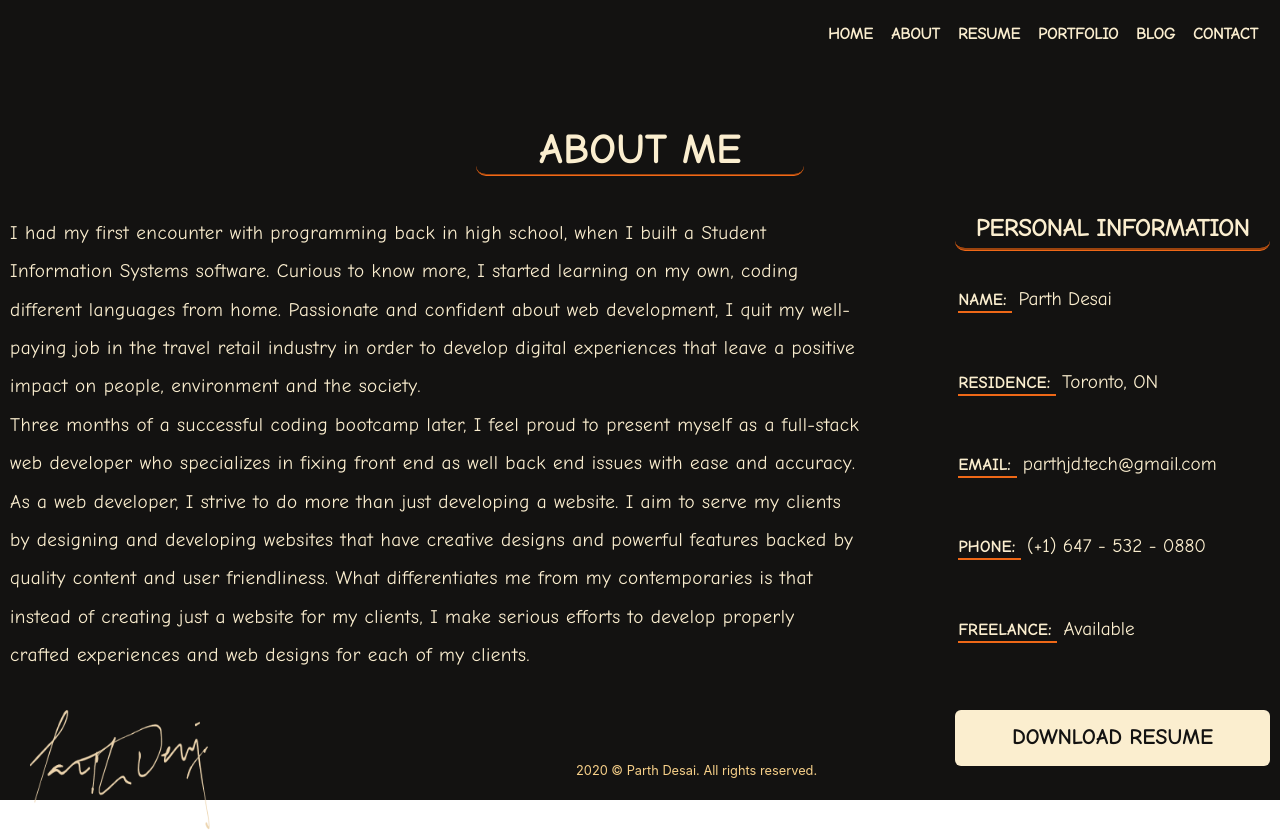
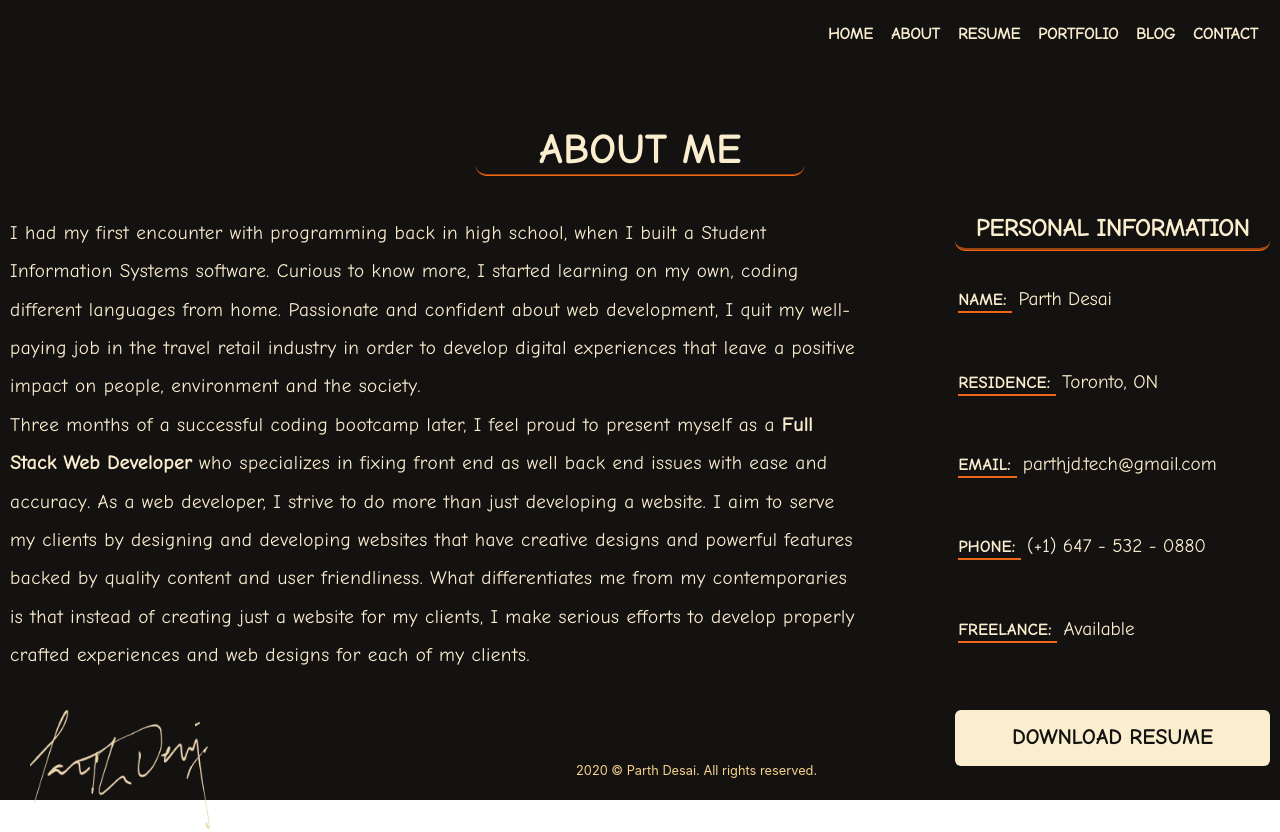
Before and after one commit to parthjd/Portfolio, a React (Create React App) app in the folder client/: page /about in a window 1280 px wide. Built offline with nearby package versions, Linux system fonts and the light colour scheme; a web font is replaced by a local one.

Commit message:
updated bio

```diff
--- a/client/src/components/About/About.js
+++ b/client/src/components/About/About.js
@@ -21,16 +21,18 @@ export default function About() {
                 positive impact on people, environment and the society.
                 <br />
                 Three months of a successful coding bootcamp later, I feel proud
-                to present myself as a full-stack web developer who specializes
-                in fixing front end as well back end issues with ease and
-                accuracy. As a web developer, I strive to do more than just
-                developing a website. I aim to serve my clients by designing and
-                developing websites that have creative designs and powerful
-                features backed by quality content and user friendliness. What
-                differentiates me from my contemporaries is that instead of
-                creating just a website for my clients, I make serious efforts
-                to develop properly crafted experiences and web designs for each
-                of my clients.
+                to present myself as a <strong>
+                  Full Stack Web Developer
+                </strong>{" "}
+                who specializes in fixing front end as well back end issues with
+                ease and accuracy. As a web developer, I strive to do more than
+                just developing a website. I aim to serve my clients by
+                designing and developing websites that have creative designs and
+                powerful features backed by quality content and user
+                friendliness. What differentiates me from my contemporaries is
+                that instead of creating just a website for my clients, I make
+                serious efforts to develop properly crafted experiences and web
+                designs for each of my clients.
               </p>
             </Fade>
             <Fade bottom>
```
Also changed, not shown: 8 other files (tests, documents, lock files or other folders).
